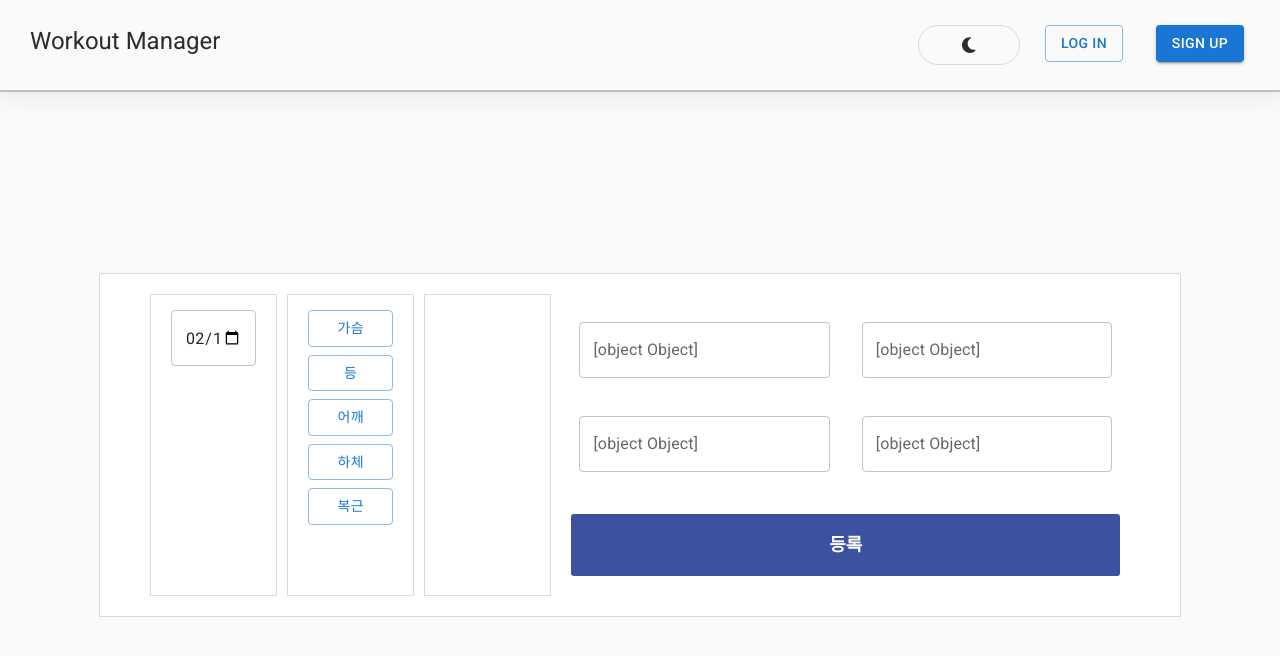
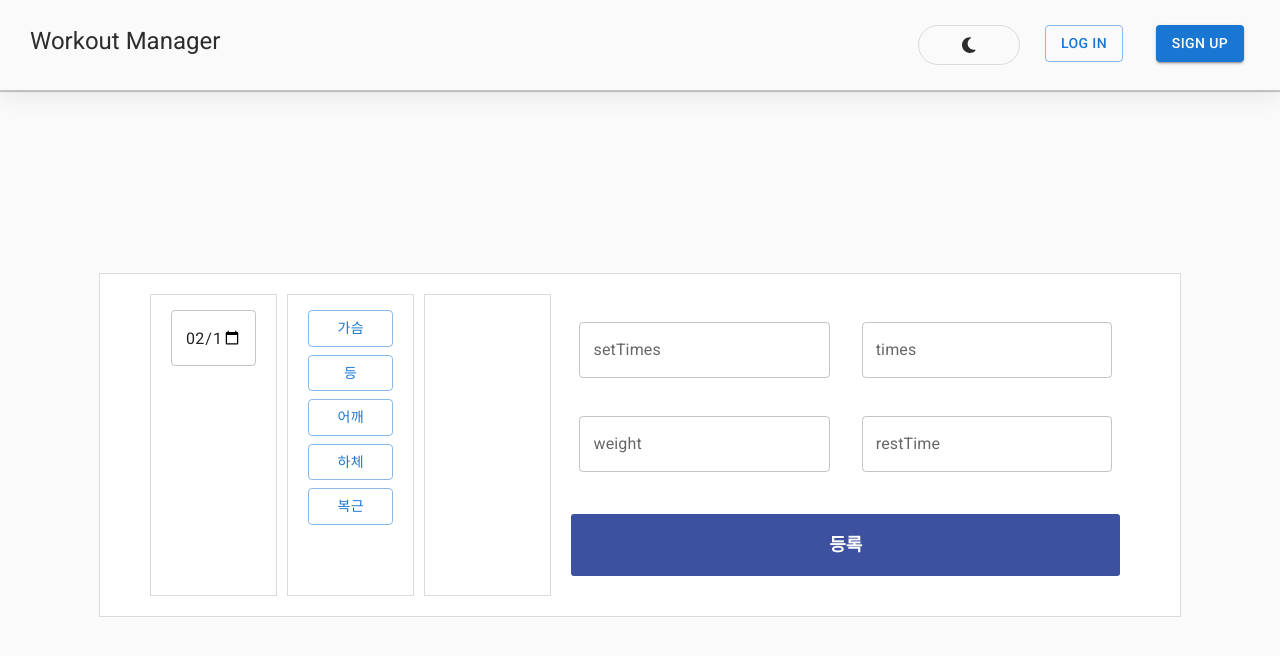
Before and after one commit to wujuno/workout-manager, a React (Create React App) app: page /record in a window 1280 px wide. Shown: the top 656 px of the page. Built offline with nearby package versions, Linux system fonts and the light colour scheme.

Commit message:
Style: Modify Record page

```diff
--- a/src/screens/Record.tsx
+++ b/src/screens/Record.tsx
@@ -225,8 +225,8 @@ function Record() {
           <CountingWrapper>
             {countTitleArr.map((title) => (
               <TextField
-                label={String(title)}
-                id={String(title)}
+                label={title.name}
+                id={title.name}
                 type="number"
                 sx={{ m: 1, width: "25ch" }}
               />
```
